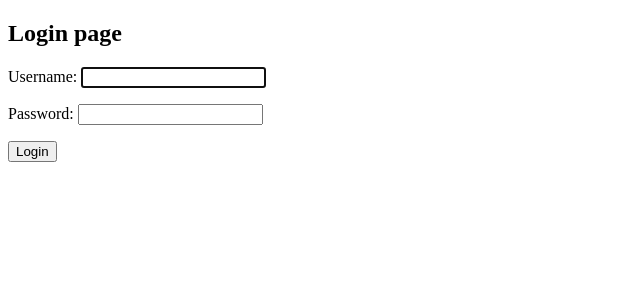
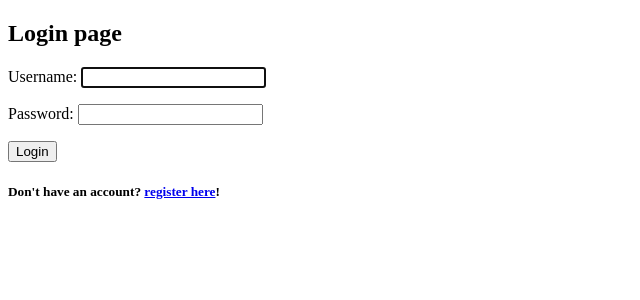
Before and after one commit to vijay9908/StreamZ, a Django app: page /accounts/login/ in a window 1280 px wide. Shown: the top 300 px of the page, without its empty margins (0-640 px from the left). Run offline with Django 3.2, Linux system fonts and the light colour scheme.

Commit message:
navigation fixes

```diff
--- a/accounts/templates/registration/login.html
+++ b/accounts/templates/registration/login.html
@@ -4,7 +4,7 @@
 <form method="POST">
     {% csrf_token %} {{form.as_p}}
     <button>Login</button>
-
+    <h5>Don't have an account? <a href="/accounts/register"><strong>register here</strong></a>!</h5>
 </form>
 
 {% endblock %}
```
